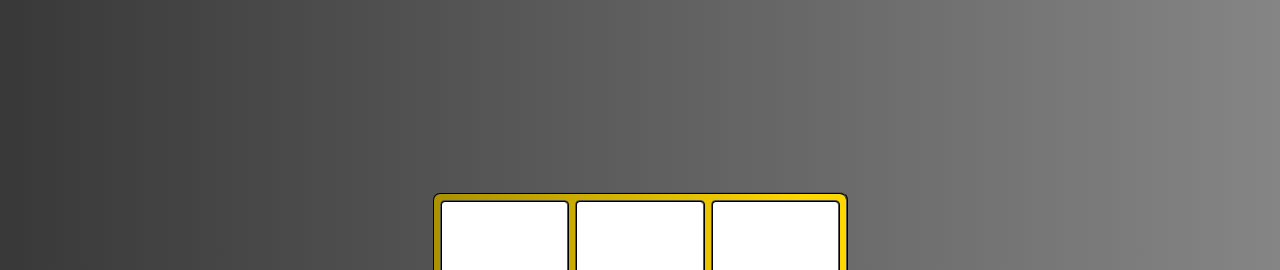
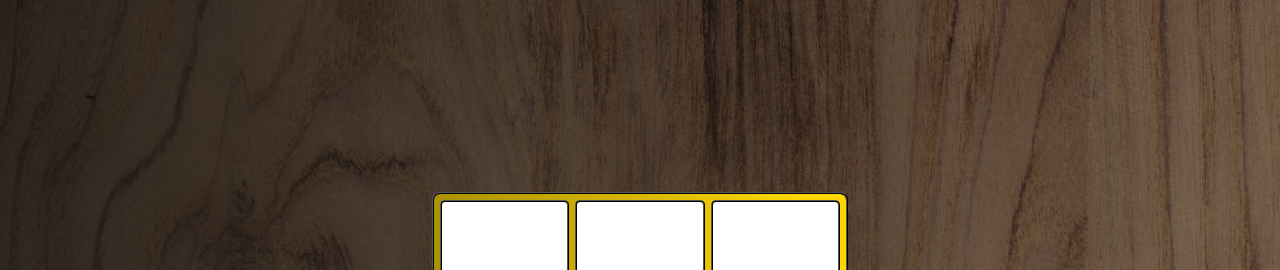
Before and after one commit to TomGarrett906/tictactoe, a plain HTML site: page index.html in a window 1280 px wide. Shown: the top 270 px of the page. Drawn offline with Linux system fonts and the light colour scheme; the site is published under a folder, as on GitHub Pages, so addresses that start at the root find nothing.

Commit message:
bg img url

```diff
--- a/styles.css
+++ b/styles.css
@@ -26,7 +26,7 @@ body {
     height: 100vh;
     align-items: center;
     justify-content: space-evenly;
-    background: linear-gradient(to left, #0808087e, #080808cd) ,url(/assets/wood-surface.png);
+    background: linear-gradient(to left, #0808087e, #080808cd) ,url(./assets/wood-surface.png);
     background-size: cover;
     background-position: center;
     font-family: "Gochi Hand", sans-serif;
```
